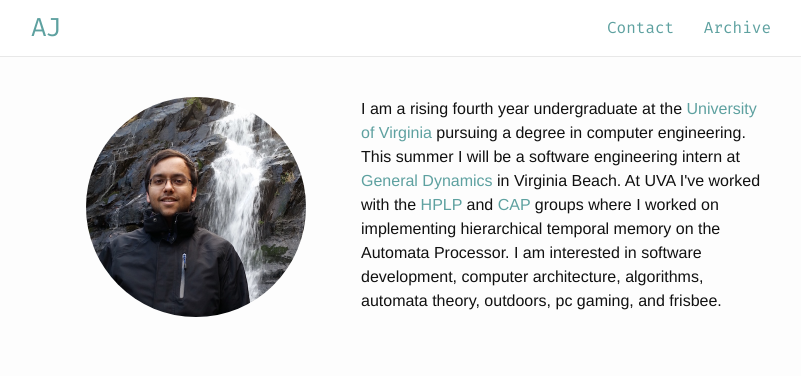
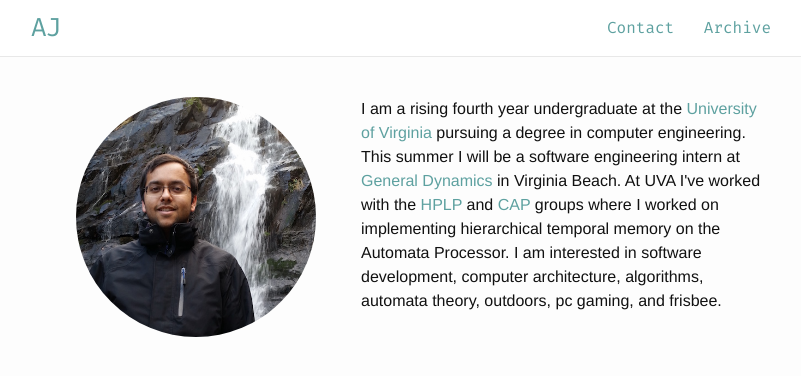
Before and after one commit to ajvarshneya/ajvarshneya.github.io, a Jekyll site: the page built from index.html, in a window 1280 px wide. Shown: the top 376 px of the page, without its empty margins (239-1040 px from the left). Built offline with Jekyll 4.4.1, drawn with Linux system fonts in a browser that asks for light colours.

Commit message:
Updated index

```diff
--- a/index.html
+++ b/index.html
@@ -3,7 +3,7 @@
 ---
   <!--<h1 class="page-heading"><a href="{{ page.permalink }}">{{ page.title }}</a></h1>-->
 <div id="main-container" style="">
-	<img src="aj.jpg" style="border-radius: 50%; width: 220px; float: left; margin: -0px 55px 20px 55px;">
+	<img src="aj.jpg" style="border-radius: 50%; width: 240px; float: left; margin: -0px 45px 20px 45px;">
 	<p style="margin: 10px 0px 0px 0px;"> I am a rising fourth year undergraduate at the <a href="http://seas.virginia.edu/">University of Virginia</a> pursuing a degree in computer engineering. This summer I will be a software engineering intern at <a href="http://www.generaldynamics.com/">General Dynamics</a> in Virginia Beach. At UVA I've worked with the <a href="http://hplp.ece.virginia.edu/">HPLP</a> and <a href="http://cap.virginia.edu/">CAP</a> groups where I worked on implementing hierarchical temporal memory on the Automata Processor. I am interested in software development, computer architecture, algorithms, automata theory, outdoors, pc gaming, and frisbee.</p>
 </span>
   <!--<p class="rss-subscribe">subscribe <a href="{{ "/feed.xml" | prepend: site.baseurl }}">via RSS</a></p>-->
```
Also changed, not shown: 1 other file.
